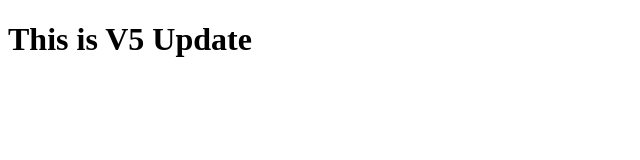
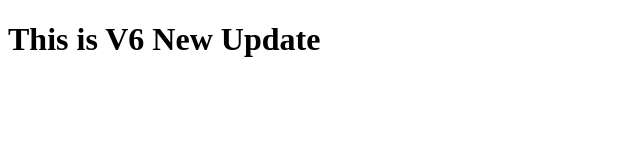
Before and after one commit to tbsvraj/myrepo, a plain HTML site: page index.html in a window 1280 px wide. Shown: the whole page, without its empty margins (0-640 px from the left). Drawn offline with Linux system fonts and the light colour scheme.

Commit message:
New Update of V6

```diff
--- a/index.html
+++ b/index.html
@@ -6,6 +6,6 @@
     <title>Git Tutorial</title>
 </head>
 <body>
-    <h1>This is V5 Update</h1>
+    <h1>This is V6 New Update</h1>
 </body>
 </html>
```
